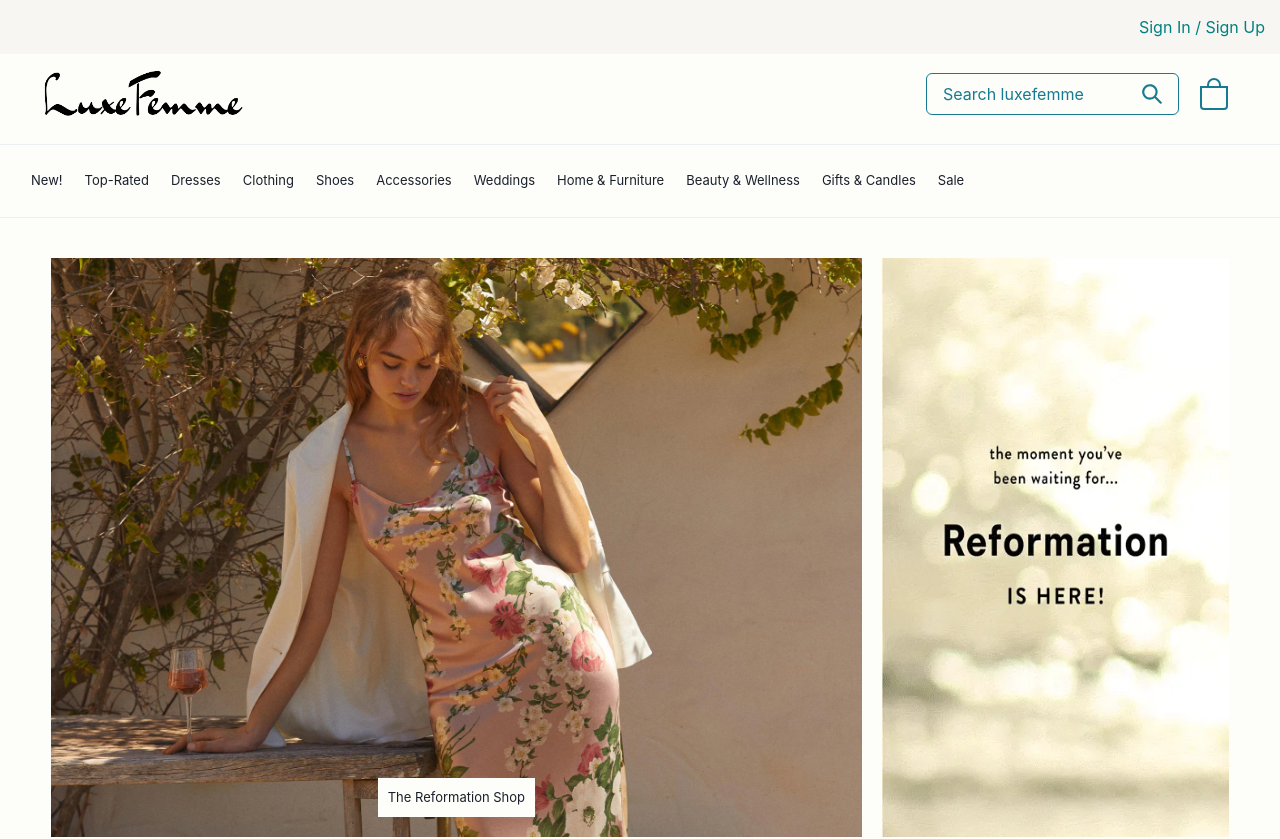
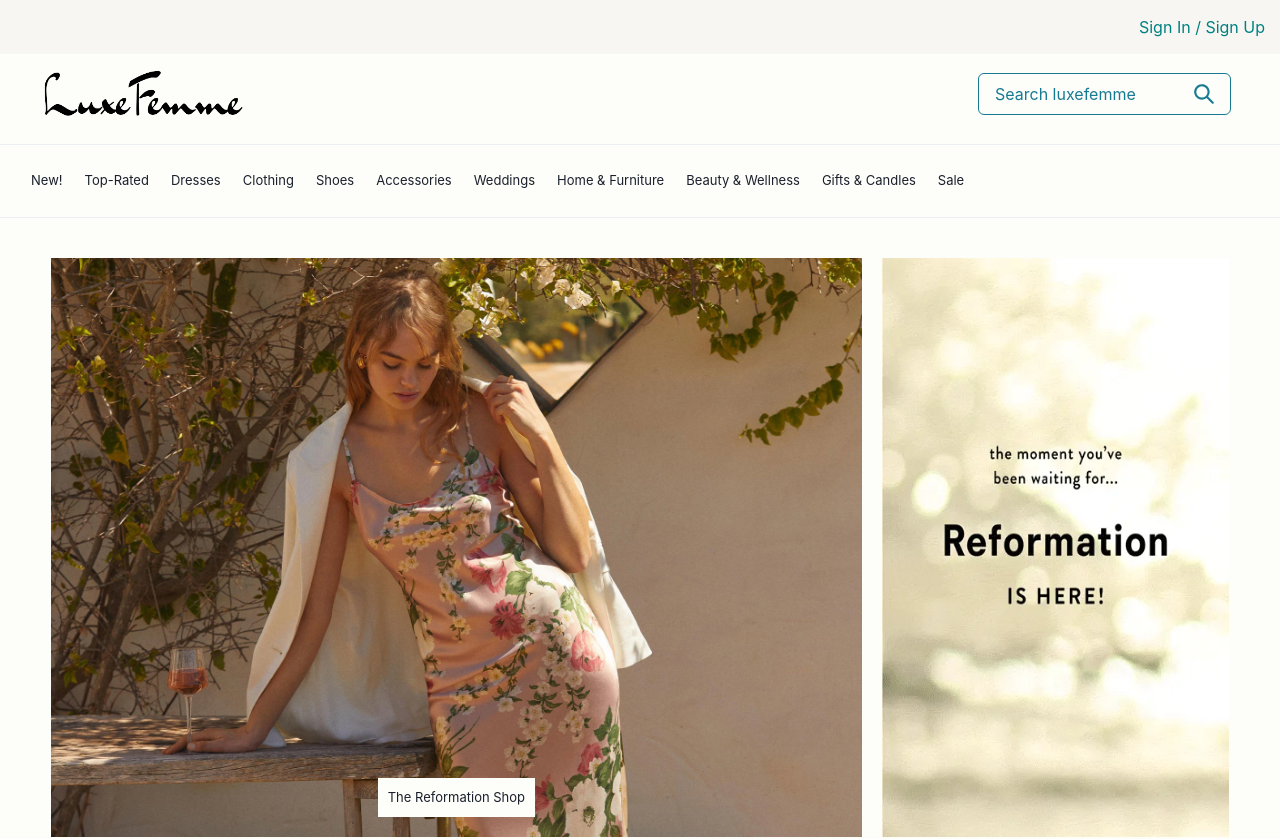
Before and after one commit to khanahmad4527/luxefemme, a React (Create React App) app in the folder client/: page / in a window 1280 px wide. Shown: the top 839 px of the page. Built offline with nearby package versions, Linux system fonts and the light colour scheme; no server answers.

Commit message:
updated cart spinner

```diff
--- a/client/src/components/Navbar/Navbar.jsx
+++ b/client/src/components/Navbar/Navbar.jsx
@@ -44,7 +44,6 @@ import { useDispatch, useSelector } from "react-redux";
 import { getCartData } from "../../redux/cart/cart.actions";
 import { logout } from "../../redux/auth/auth.action";
 import { BsBag } from "react-icons/bs";
-import { throttle } from "lodash";
 
 const Navbar = () => {
   const [isInputFocused, setIsInputFocused] = useState(false);
@@ -101,7 +100,7 @@ const Navbar = () => {
     if (isAuth && cartData.length === 0) {
       dispatch(getCartData());
     }
-  }, [isAuth]);
+  }, [cartData.length, dispatch, isAuth]);
 
   return (
     <>
@@ -340,13 +339,14 @@ const Navbar = () => {
 
             {/*** 🢁🢁🢁🢁🢁🢁🢁🢁🢁🢁🢁 Search Bar 🢁🢁🢁🢁🢁🢁🢁🢁🢁🢁🢁 ***/}
 
+            {isAuth && (
               <Square
                 onClick={() => navigate("/cart")}
                 cursor="pointer"
                 position="relative"
               >
                 <Icon boxSize={8} as={BsBag} color="lf.teal" />
-              {isAuth && cartGetIsLoading && (
+                {cartGetIsLoading ? (
                   <Spinner
                     position="absolute"
                     top={-2}
@@ -356,8 +356,7 @@ const Navbar = () => {
                     color="teal.500"
                     boxSize="25px"
                   />
-              )}
-              {isAuth && !cartGetIsLoading && (
+                ) : (
                   <Circle
                     borderRadius="50%"
                     size="25px"
@@ -371,6 +370,7 @@ const Navbar = () => {
                   </Circle>
                 )}
               </Square>
+            )}
           </Flex>
 
           {/*** 🢁🢁🢁🢁🢁🢁🢁🢁🢁🢁🢁 Laptop Logout Login My Account 🢁🢁🢁🢁🢁🢁🢁🢁🢁🢁🢁 ***/}
```
Lines whose indentation alone changed are shown as unchanged.
